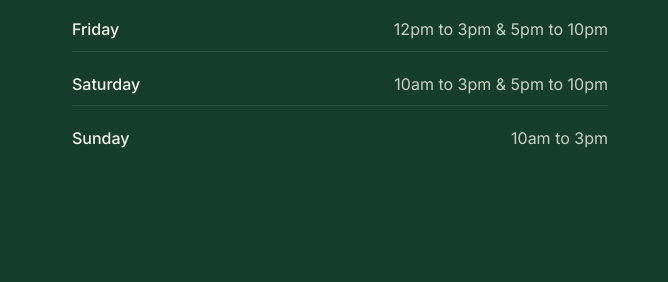
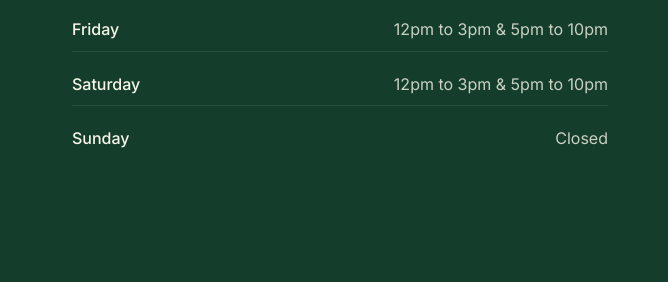
Before and after one commit to BurbankShirtface/lovage-new-site, a website: page index.html in a window 1280 px wide. Shown: the part 2156-2438 px from the top of the page, 0-668 px from the left. Drawn offline with Linux system fonts and the light colour scheme; no server answers.

Commit message:
hours updated again with Lovage2 LovageNewSite

```diff
--- a/index.html
+++ b/index.html
@@ -105,7 +105,6 @@
           <div class="contact-info">
             <h3>Hours</h3>
             <div class="hours-list">
-
               <div class="hours-item">
                 <span class="day">Monday</span>
                 <span class="time">Closed</span>
@@ -128,11 +127,11 @@
               </div>
               <div class="hours-item">
                 <span class="day">Saturday</span>
-                <span class="time">10am to 3pm & 5pm to 10pm</span>
+                <span class="time">12pm to 3pm & 5pm to 10pm</span>
               </div>
               <div class="hours-item">
                 <span class="day">Sunday</span>
-                <span class="time">10am to 3pm</span>
+                <span class="time">Closed</span>
               </div>
             </div>
           </div>
```
